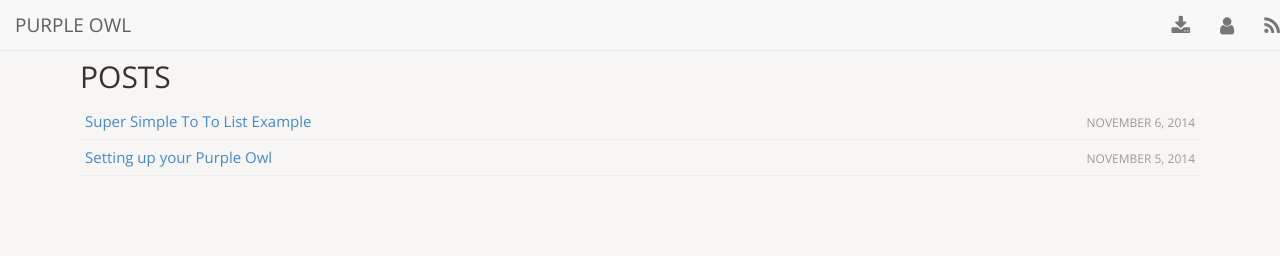
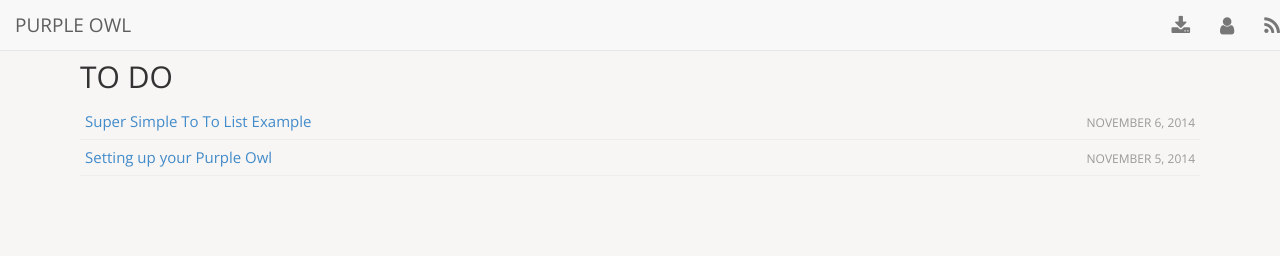
Before and after one commit to roachhd/purple-owl, a Jekyll site: the page built from index.html, in a window 1280 px wide. Shown: the top 256 px of the page. Built offline with Jekyll 4.4.1, drawn with Linux system fonts in a browser that asks for light colours; nearby versions of some CDN libraries; library files that are not in the unit come from our copies; Markdown is read by kramdown in place of the engine named in the settings.

Commit message:
Update index.html

```diff
--- a/index.html
+++ b/index.html
@@ -5,7 +5,7 @@ title: "Posts"
 
 
 <section class="content">
-  <h1 class="thin">POSTS</h1>
+  <h1 class="thin">TO DO</h1>
   <ul class="listing">
     {% for post in site.posts %}
     <li>
```
